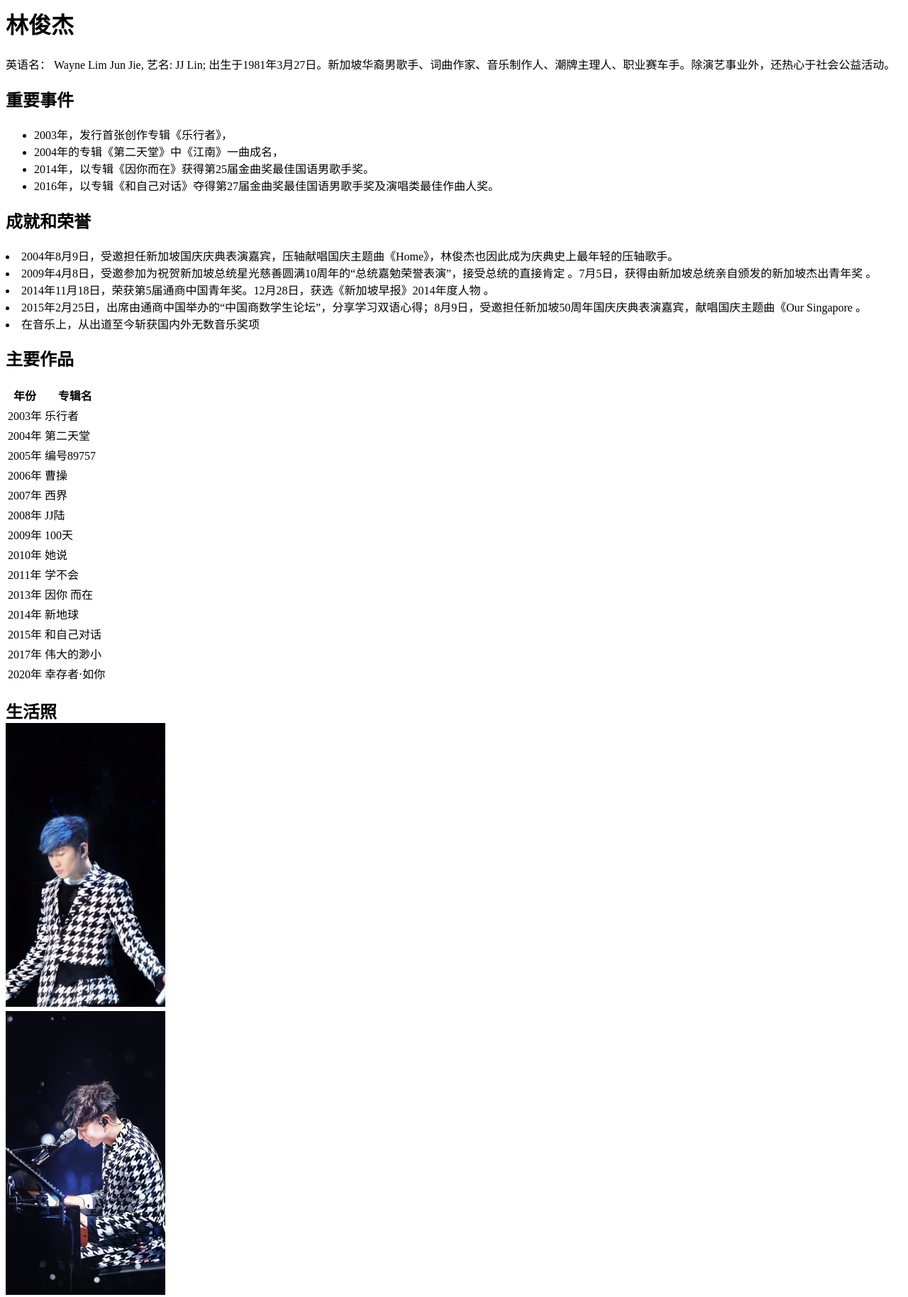
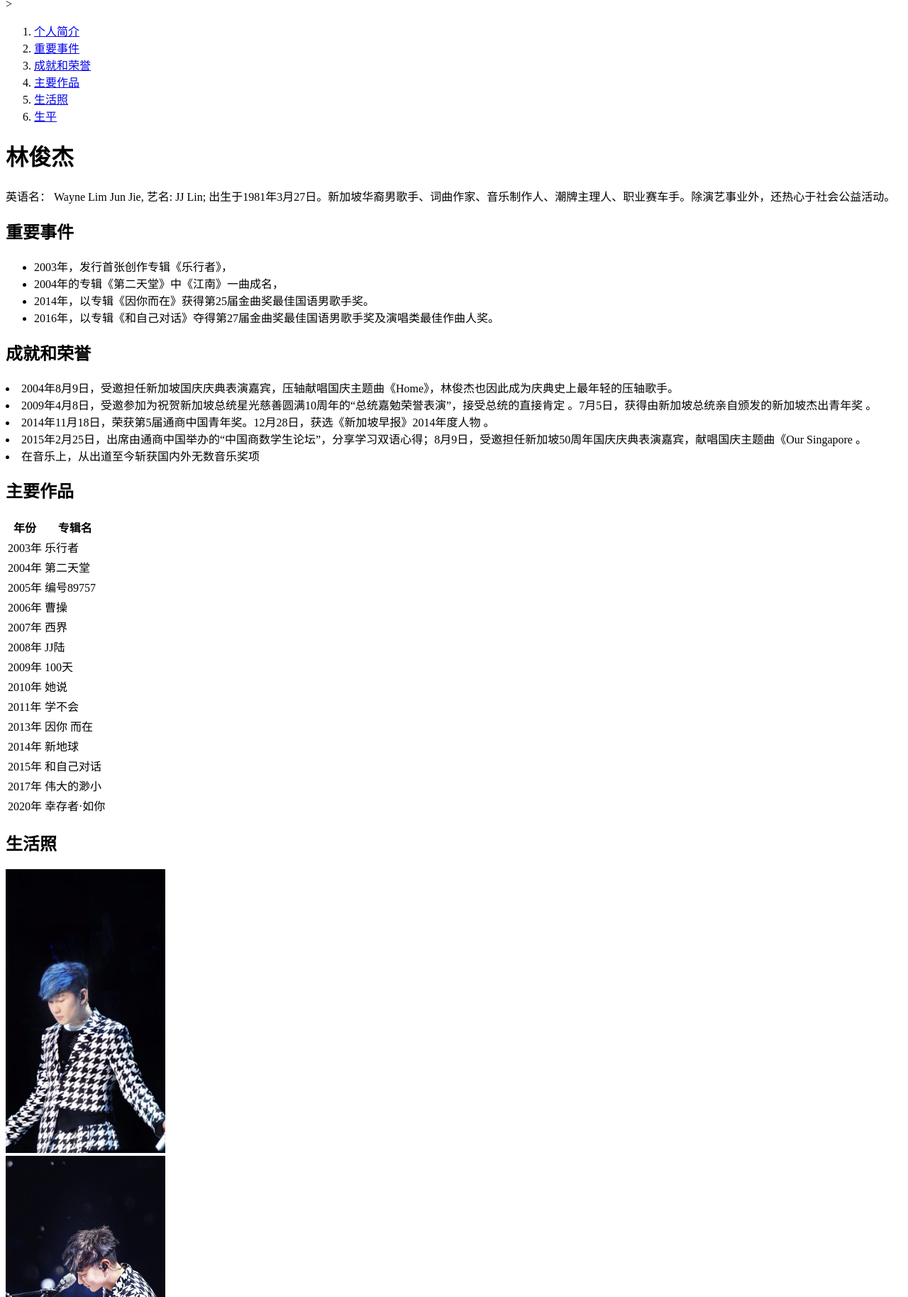
Before and after one commit to liuliyang666/HTML-JJ.Lin, a plain HTML site: page index.html in a window 1280 px wide. Shown: the part 11-1839 px from the top of the page at 71% size. Drawn offline with Linux system fonts and the light colour scheme.

Commit message:
更新index.html

```diff
--- a/index.html
+++ b/index.html
@@ -4,7 +4,7 @@
 <head>
     <meta charset="UTF-8">
     <meta http-equiv="X-UA-Compatible" content="IE=edge">
-    <meta name="viewport" content="width=device-width, initial-scale=1.0">
+    <meta name="viewport" content="width=device-width, initial-scale=1.0, minimum-scale=1.0, maximum-scale=1.0, user-scalable=no">>
     <title>林俊杰</title>
     <style>
         img{
@@ -14,13 +14,25 @@
 </head>
 
 <body>
-    <h1>
+
+    <nav>
+        <ol>
+            <li><a href="#JJ Lin">个人简介</a></li>
+            <li><a href="#events">重要事件</a></li>
+            <li><a href="#awards">成就和荣誉</a></li>
+            <li><a href="#works">主要作品</a></li>
+            <li><a href="#pictures">生活照</a></li>
+            <li><a href="#life">生平</a></li>
+
+        </ol>
+    </nav>
+    <h1 id="JJ Lin">
         林俊杰
     </h1>
     <p>
         英语名： Wayne Lim Jun Jie, 艺名: JJ Lin; 出生于1981年3月27日。新加坡华裔男歌手、词曲作家、音乐制作人、潮牌主理人、职业赛车手。除演艺事业外，还热心于社会公益活动。
     </p>
-    <h2>
+    <h2 id="events">
         重要事件
     </h2>
 
@@ -31,7 +43,7 @@
         <li>2016年，以专辑《和自己对话》夺得第27届金曲奖最佳国语男歌手奖及演唱类最佳作曲人奖。</li>
     </ul>
 
-    <h2>
+    <h2 id="awards">
         成就和荣誉
     </h2>
 
@@ -43,7 +55,7 @@
         <li>在音乐上，从出道至今斩获国内外无数音乐奖项</li>
     </lo>
 
-    <h2>
+    <h2 id="works">
         主要作品
     </h2>
 
@@ -98,14 +110,29 @@
     </tbody>
     </table>
 
-    <h2>
+    <h2 id="pictures">
         生活照
+    </h2>
 
-        <div><img height="400" src="images/1.jpg" alt="图一"></div>
-        <div><img height="400" src="images/2.jpg" alt="图二"></div>
-        <div><img height="400" src="images/3.jpg" alt="图三"></div>
+        <div>
+            <a href="images/1.jpg" target="_blank">
+                <img height="400" src="images/1.jpg" alt="图一">
+            </a>
+        </div>
+        <div>
+            <a href="images/2.jpg" target="_blank">
+                <img height="400" src="images/2.jpg" alt="图二">
+            </a>
+        </div>
+        <div>
+            <a href="images/2.jpg" target="_blank">
+                <img height="400" src="images/3.jpg" alt="图三">
+            </a>
+        </div>
 
-    <h2>生平</h2>
+    <h2 id="life">
+        生平
+    </h2>
     <p>
         1981年3月27日，林俊杰出生于新加坡的一个音乐世家。虽然从4岁就开始学习古典钢琴，但严格来说他并非音乐科班，而是美术科班出身。小时候的林俊杰把哥哥当作偶像，跟随哥哥的步伐做任何事，直到接触流行音乐后，便爱上创作这一条路。
     </p>
@@ -115,6 +142,7 @@
     <p>
         新加坡男性均须服兵役，林俊杰亦不例外。由于专长，他加入的是新加坡武装部队文工团。服兵役期间，他积累了大量的舞台表演经验，同时也尝试了无数创作。尽管早期屡遭“打枪”，但在老师的正确引导鼓励下，极具天赋又非常努力的他，终于谱出了令老师首肯的曲子，这便是2001年收录在张惠妹专辑里的《记得》。此后，林俊杰为庾澄庆、阿杜、王心凌等人创作了多首主打歌曲，他的创作才华终于得以展示 。
     </p>
+    <div style="height:600px"></div>
 
 
 
```
